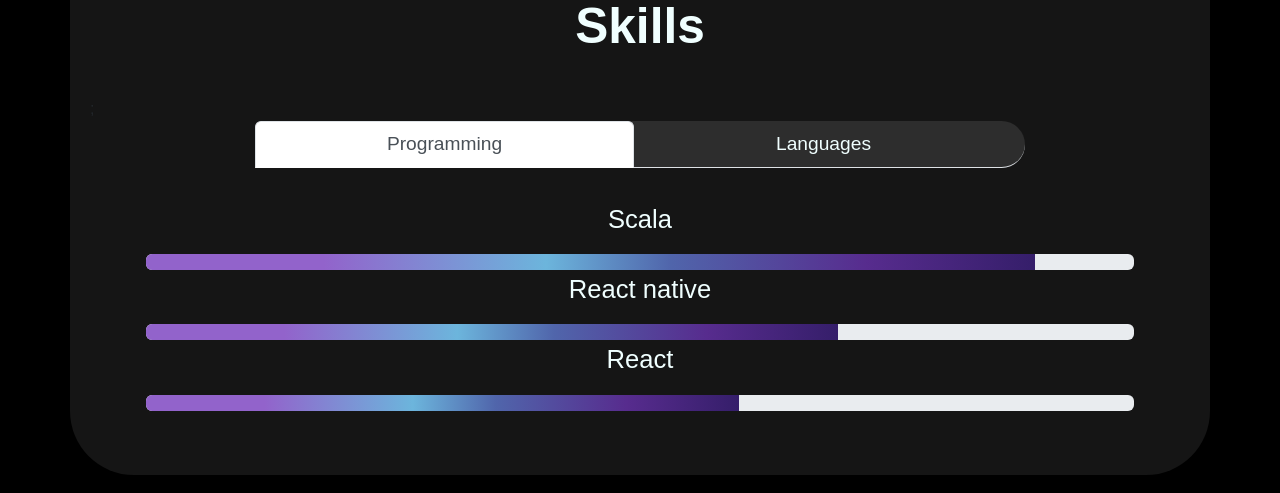
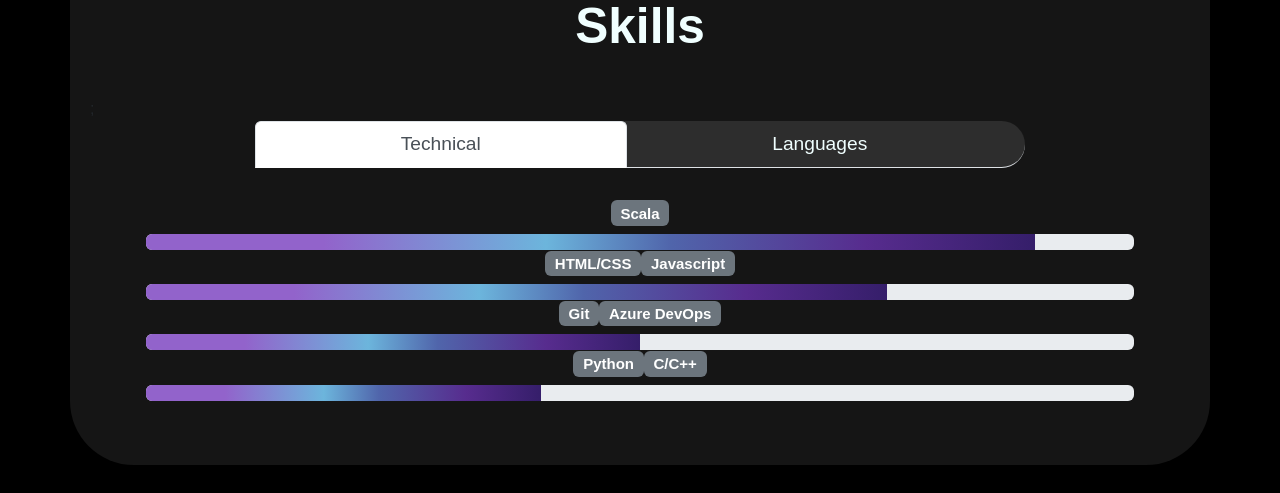
Before and after one commit to ilonanmaa/ilonanmaa.github.io, a React (Create React App) app: page / in a window 1280 px wide. Shown: the part 3280-3773 px from the top of the page. Built offline with nearby package versions, Linux system fonts and the light colour scheme.

Commit message:
Badges for skills

```diff
--- a/src/components/Skills.jsx
+++ b/src/components/Skills.jsx
@@ -1,31 +1,26 @@
-import { Col, Container, Row, ProgressBar, Tabs, Tab } from "react-bootstrap";
+import { Col, Container, Row, Tabs, Tab, Badge } from "react-bootstrap";
 import { Progress } from "reactstrap";
+import StarRating from "react-bootstrap-star-rating";
+import { CircularProgressbar } from "react-circular-progressbar";
+import Carousel from "react-multi-carousel";
+import "react-multi-carousel/lib/styles.css";
+import "react-circular-progressbar/dist/styles.css";
 
 const Skills = () => {
   return (
-    <div className="skills-container-bg">
+    <div className="skills-container-bg" id="skills">
       <Container className="skills-container">
         <Row>
           <h2>Skills</h2>;
         </Row>
         <Row>
-          <Tabs
-            defaultActiveKey="programming"
-            className="tab-bar-pill"
-            fill
-            justify
-          >
-            <Tab eventKey="programming" title="Programming" className="tabs">
-              <Container>
-                <p>Scala</p>
-                <Progress barClassName="skill-bar" value={90} />
-                <p>React native</p>
-                <Progress barClassName="skill-bar" value={70} />
-                <p>React</p>
-                <Progress barClassName="skill-bar" value={60} />
-              </Container>
+          <Tabs defaultActiveKey="technical" className="tab-bar-pill" fill>
+            <Tab eventKey="technical" title="Technical" className="tabs">
+              <Technical />
             </Tab>
-            <Tab eventKey="languages" title="Languages" className="tabs"></Tab>
+            <Tab eventKey="languages" title="Languages" className="tabs">
+              <Technical />
+            </Tab>
           </Tabs>
         </Row>
       </Container>
@@ -33,4 +28,52 @@ const Skills = () => {
   );
 };
 
+const Technical = () => {
+  return (
+    <Container>
+      <div>
+        <h5>
+          <Badge className="badge" bg="secondary">
+            Scala
+          </Badge>
+        </h5>
+        <Progress barClassName="skill-bar" value={90} />
+      </div>
+      <div>
+        <h5>
+          <Badge className="badge" bg="secondary">
+            HTML/CSS
+          </Badge>
+          <Badge className="badge" bg="secondary">
+            Javascript
+          </Badge>
+        </h5>
+        <Progress barClassName="skill-bar" value={75} />
+      </div>
+      <div>
+        <h5>
+          <Badge className="badge" bg="secondary">
+            Git
+          </Badge>
+          <Badge className="badge" bg="secondary">
+            Azure DevOps
+          </Badge>
+        </h5>
+        <Progress barClassName="skill-bar" value={50} />
+      </div>
+      <div>
+        <h5>
+          <Badge className="badge" bg="secondary">
+            Python
+          </Badge>
+          <Badge className="badge" bg="secondary">
+            C/C++
+          </Badge>
+        </h5>{" "}
+        <Progress barClassName="skill-bar" value={40} />
+      </div>
+    </Container>
+  );
+};
+
 export default Skills;
```
